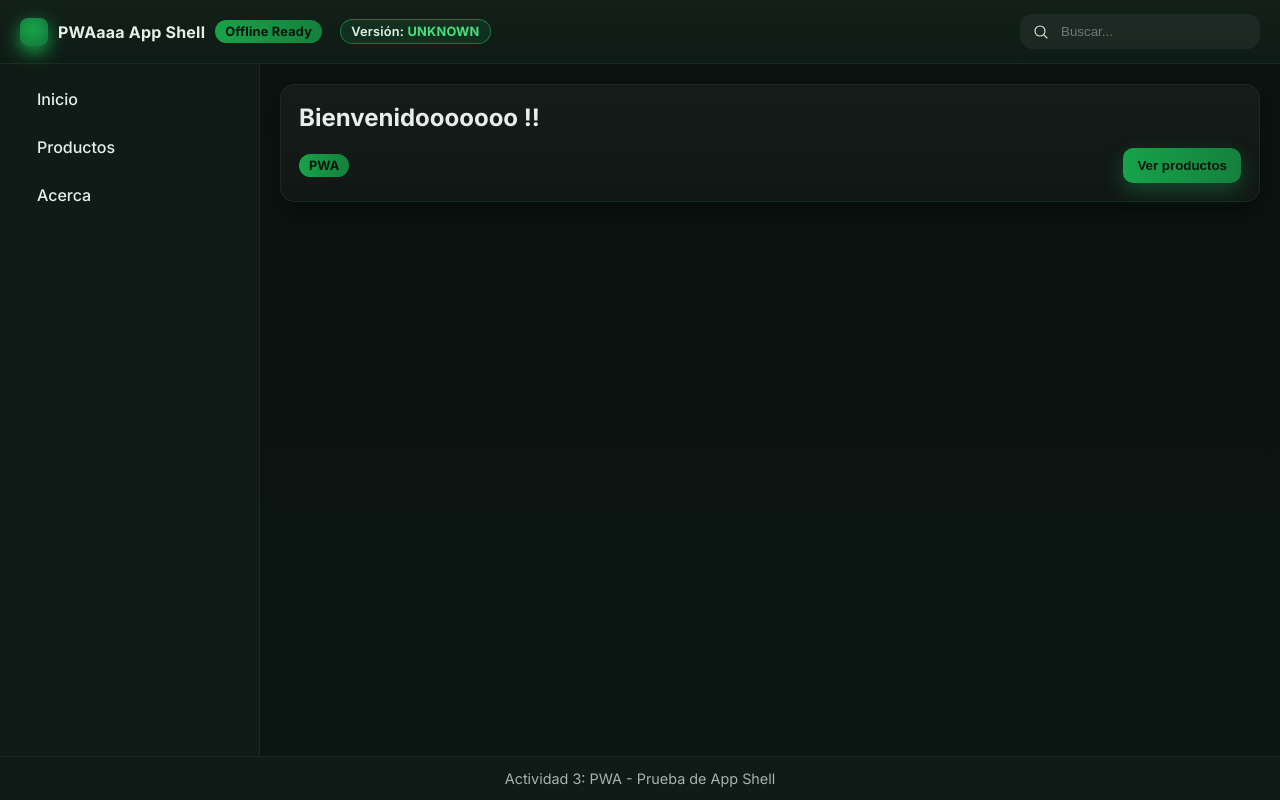
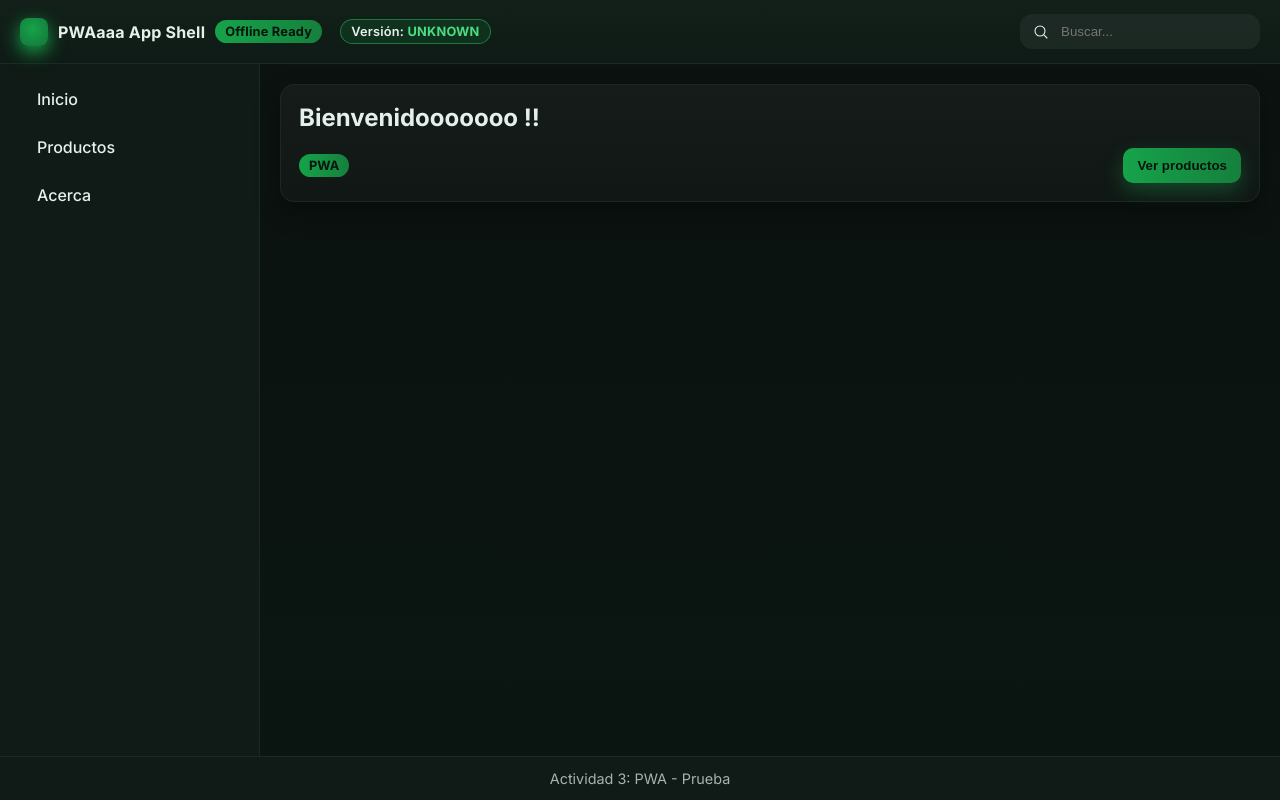
Before and after one commit to ImanolCE/Prueba-de-App-Shell-, a React (Vite) app: page / in a window 1280 px wide. Built offline with nearby package versions, Linux system fonts and the light colour scheme.

Commit message:
Update App.jsx

```diff
--- a/src/App.jsx
+++ b/src/App.jsx
@@ -156,7 +156,7 @@ export default function App(){
       <SideBar/>
       <TabBar/>
       <main className="main">{View}</main>
-      <footer className="footer">Actividad 3: PWA - Prueba de App Shell </footer>
+      <footer className="footer">Actividad 3: PWA - Prueba </footer>
     </div>
   )
 }
```
